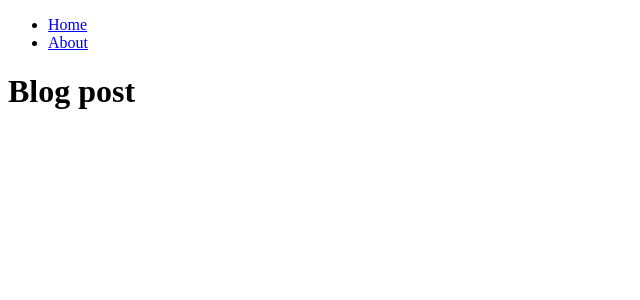
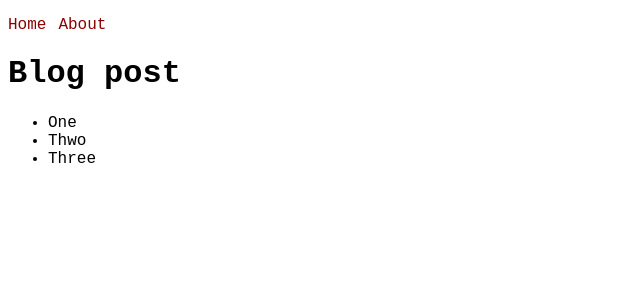
Before and after one commit to makassigithub/NetJs_StaticApp, a Next.js app: page / in a window 1280 px wide. Shown: the top 300 px of the page, without its empty margins (0-640 px from the left). Built offline with nearby package versions, Linux system fonts and the light colour scheme.

Commit message:
add basic styling using styled jsx

```diff
--- a/components/NavBar.js
+++ b/components/NavBar.js
@@ -11,6 +11,22 @@ function NavBar() {
           <Link href="/about">About</Link>
         </li>
       </ul>
+      <style jsx>
+        {`
+          ul {
+            list-style-type: none;
+            padding: 0;
+          }
+
+          li {
+            display: inline;
+          }
+
+          li:not(:first-child) {
+            margin-left: 0.75rem;
+          }
+        `}
+      </style>
     </nav>
   );
 }
--- a/pages/_app.js
+++ b/pages/_app.js
@@ -1,4 +1,5 @@
 import NavBar from "../components/NavBar";
+import "../styles/global.css";
 
 function App({ Component, pageProps }) {
   /* console.log(`[App] rendered with :
--- a/pages/about.js
+++ b/pages/about.js
@@ -1,7 +1,12 @@
+import Head from "next/head";
+
 function AboutPage() {
   console.log("[About] page rendered");
   return (
     <>
+      <Head>
+        <title>About - blog</title>
+      </Head>
       <main>
         <h1>About</h1>
       </main>
--- a/pages/index.js
+++ b/pages/index.js
@@ -1,9 +1,20 @@
+import Head from "next/head";
+
 function HomePage() {
   console.log("[Home] page rendered");
   return (
     <>
+      <Head>
+        <title>Home - blog</title>
+        <meta name="descriotion" value="this is my blog"></meta>
+      </Head>
       <main>
         <h1>Blog post</h1>
+        <ul>
+          <li>One</li>
+          <li>Thwo</li>
+          <li>Three</li>
+        </ul>
       </main>
     </>
   );
--- /dev/null
+++ b/styles/global.css
@@ -0,0 +1,13 @@
+body {
+  font-family: "Courier New", Courier, monospace;
+}
+
+a {
+  color: darkred;
+  text-decoration: none;
+}
+
+a:hover,
+a:hover {
+  text-decoration: underline;
+}
```
